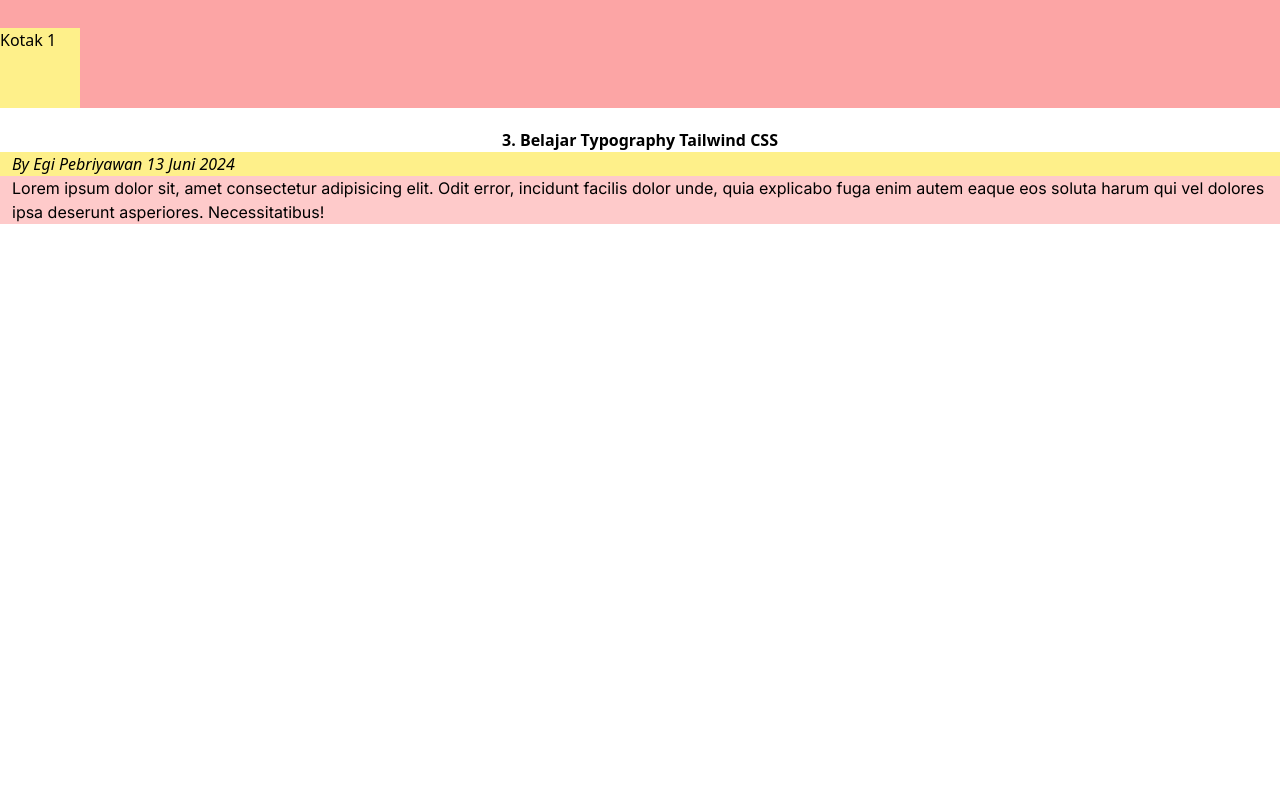
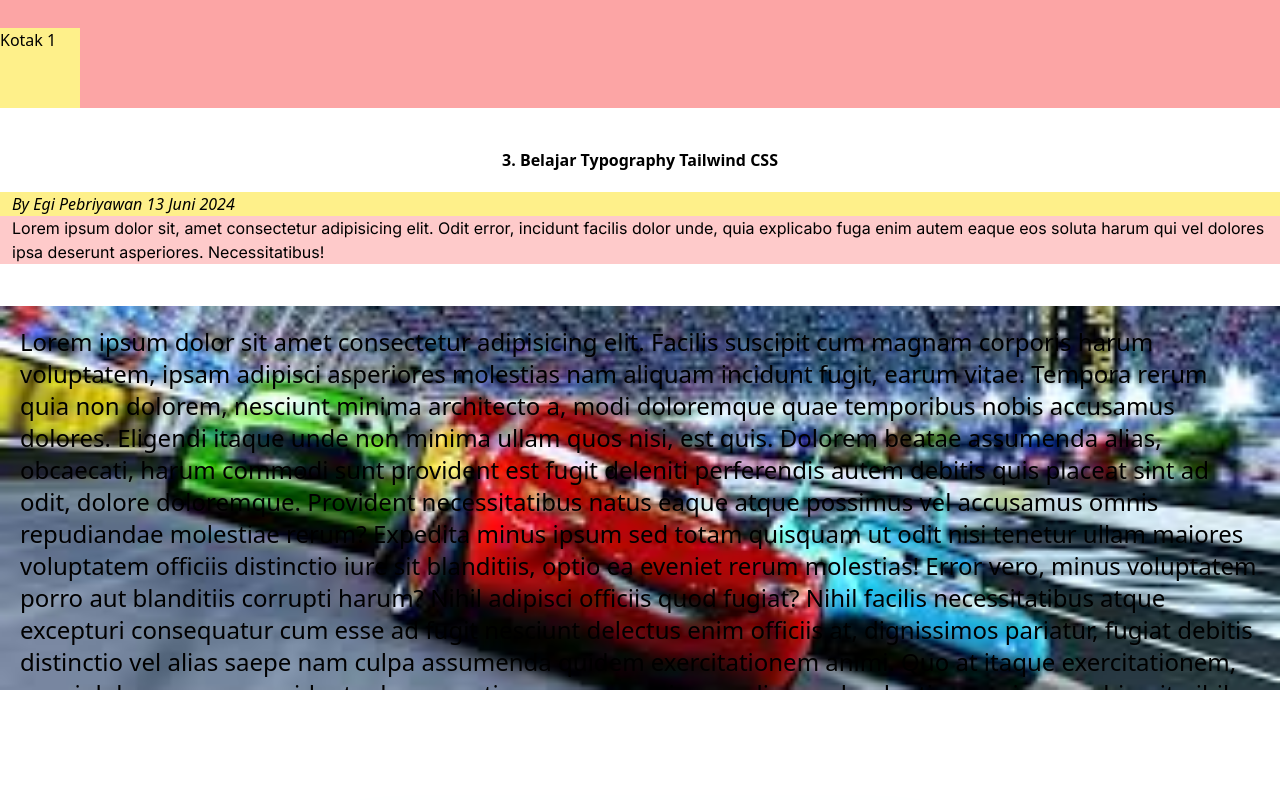
Before and after one commit to Egi-Pebriyawan/belajar-css-tailwind-cdn, a plain HTML site: page index.html in a window 1280 px wide. Shown: the part 280-1080 px from the top of the page. Before the commit the page ends 800 px from the top, so only its background shows below. Drawn offline with nearby package versions, Linux system fonts and the light colour scheme.

Commit message:
Arbitrary Value dalam kurung siku jadi kita bisa memberikan nilai tidak usah ke confignya cukup dengwan siku contoh m-[90px]     4. Background & Border     5. Rounding & Shadow     6.Effect & Filters

```diff
--- a/index.html
+++ b/index.html
@@ -23,6 +23,7 @@
     </script>
   </head>
   <body>
+    <!--Spacing, Margi & Padding -->
     <h1 class="text-4xl text-center font-bold bg-orange-300 m-2 p-2">Belajar CSS Tailwind CDN</h1>
     <section class="bg-indigo-300">
       <h2 class="text-center font-semibold">1. Spacing</h2>
@@ -30,17 +31,36 @@
       <div class="p-4 text-center">1.2 Padding</div>
     </section>
 
+    <!--Sizing-->
     <section class="mt-5 bg-red-300">
       <h2 class="text-center mb-10 bg-green-300">2. Sizing</h2>
       <div class="w-20 h-20 bg-yellow-200">Kotak 1</div>
     </section>
 
-    <section class="text-center font-bold mt-5">3. Belajar Typography Tailwind CSS</section>
+    <!--Typografi-->
+    <section class="text-center font-bold mt-10 mb-5">3. Belajar Typography Tailwind CSS</section>
     <div class="bg-red-200">
       <div class="bg-yellow-200 px-3 italic hover:bg-green-300">By Egi Pebriyawan 13 Juni 2024</div>
       <p class="font-inter px-3">
         Lorem ipsum dolor sit, amet consectetur adipisicing elit. Odit error, incidunt facilis dolor unde, quia explicabo fuga enim autem eaque eos soluta harum qui vel dolores ipsa deserunt asperiores. Necessitatibus!
       </p>
     </div>
+
+    <!--Arbitrary Value dalam kurung siku-->
+    <!-- 4. Background & Border 5. Rounding & Shadow 6.Effect & Filters-->
+    <div class="max-w-50 h-96 bg-slate-400 mt-[42px] mx-auto overflow-y-scroll bg-cover bg-center bg-no-repeat" style="background-image: url('/img/2.jpeg')">
+      <p class="p-5 text-2xl">
+        Lorem ipsum dolor sit amet consectetur adipisicing elit. Facilis suscipit cum magnam corporis harum voluptatem, ipsam adipisci asperiores molestias nam aliquam incidunt fugit, earum vitae. Tempora rerum quia non dolorem, nesciunt
+        minima architecto a, modi doloremque quae temporibus nobis accusamus dolores. Eligendi itaque unde non minima ullam quos nisi, est quis. Dolorem beatae assumenda alias, obcaecati, harum commodi sunt provident est fugit deleniti
+        perferendis autem debitis quis placeat sint ad odit, dolore doloremque. Provident necessitatibus natus eaque atque possimus vel accusamus omnis repudiandae molestiae rerum? Expedita minus ipsum sed totam quisquam ut odit nisi
+        tenetur ullam maiores voluptatem officiis distinctio iure sit blanditiis, optio ea eveniet rerum molestias! Error vero, minus voluptatem porro aut blanditiis corrupti harum? Nihil adipisci officiis quod fugiat? Nihil facilis
+        necessitatibus atque excepturi consequatur cum esse ad fugit nesciunt delectus enim officiis at, dignissimos pariatur, fugiat debitis distinctio vel alias saepe nam culpa assumenda quidem exercitationem animi. Quo at itaque
+        exercitationem, quasi dolorem cum provident ad accusantium earum eos ipsam aliquam laudantium maiores nobis, sit nihil quisquam, facere perspiciatis in veniam! Excepturi veniam architecto, soluta asperiores porro animi quod, nemo
+        neque sit dolore dignissimos inventore minima tenetur beatae facilis in ipsam? Quasi perspiciatis porro quibusdam aliquid.
+      </p>
+    </div>
+    <div class="mt-32 max-w-xl mx-auto h-96 border-4 border-red-500 shadow-2xl shadow-teal-500 bg-sky-200 rounded-3xl bg-contain bg-no-repeat bg-center" style="background-image: url(/img/2.jpg)"></div>
+
+    <div class="mb-96"></div>
   </body>
 </html>
```
Also changed, not shown: img/2.jpeg (added), 1 other file.
